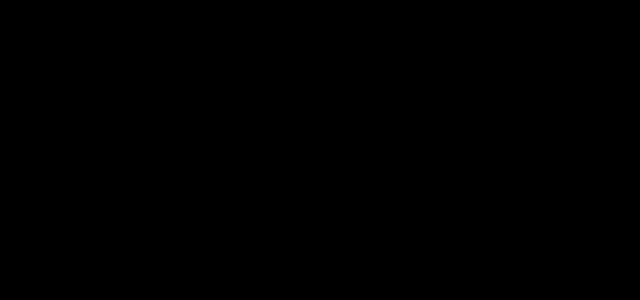
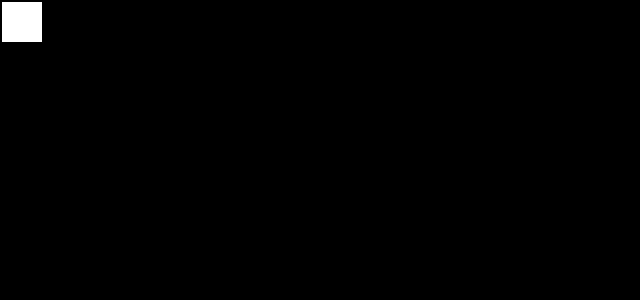
Before and after one commit to ScriptkidHicks/WitchTurnOnline, a React (Create React App) app in the folder witchturnonline/: page / in a window 1280 px wide. Shown: the top 300 px of the page, without its empty margins (0-640 px from the left). Built offline with nearby package versions, Linux system fonts and the light colour scheme.

Commit message:
updating customized button component

```diff
--- a/witchturnonline/src/Components/Buttons/BasicToggleButton.js
+++ b/witchturnonline/src/Components/Buttons/BasicToggleButton.js
@@ -1,9 +1,24 @@
 import styled from "styled-components";
 
 function BasicToggleButton(props){
-    return <BasicToggle onClick={() => props.setVariable(!variable)}></BasicToggle>
+    return (
+    <BasicToggle
+        onClick={() => {
+            props.setVariable(!props.variable)}}
+        backgroundColor={props.backgroundColor}
+        width={props.width}
+        height={props.height}
+        border={props.border}
+        >
+            {props.text}
+    </BasicToggle>);
 }
 
 export default BasicToggleButton;
 
-const BasicToggle = styled.div``;
+const BasicToggle = styled.div`
+    background-color: ${props => props.backgroundColor ? props.backgroundColor : '#d1d1d1'};
+    width: ${props => props.width? props.width : '40px'};
+    height: ${props => props.height? props.height : '40px'};
+    border: ${props => props.border? props.border : '2px solid black'};
+`;
--- a/witchturnonline/src/Pages/LoginLandingPage.js
+++ b/witchturnonline/src/Pages/LoginLandingPage.js
@@ -1,7 +1,12 @@
+import { useState } from "react";
+import BasicToggleButton from "../Components/Buttons/BasicToggleButton";
 import { DefaultPageBody } from "../Components/StyledComponents/MainStyledComponents";
 
 function LoginLandingPage () {
+    const [temp, setTemp] = useState(false);
+
     return <DefaultPageBody>
+        <BasicToggleButton variable={temp} setVariable={setTemp} backgroundColor={"White"}></BasicToggleButton>
     </DefaultPageBody>
 }
 
```
